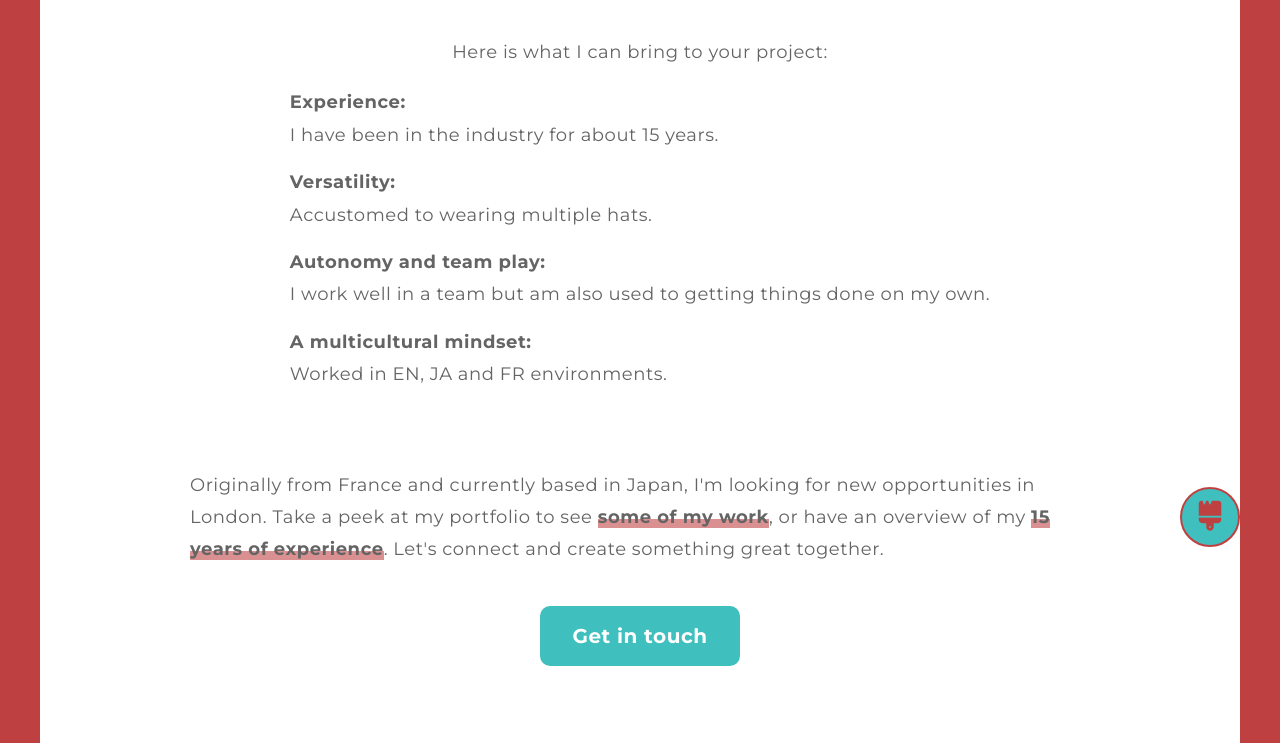
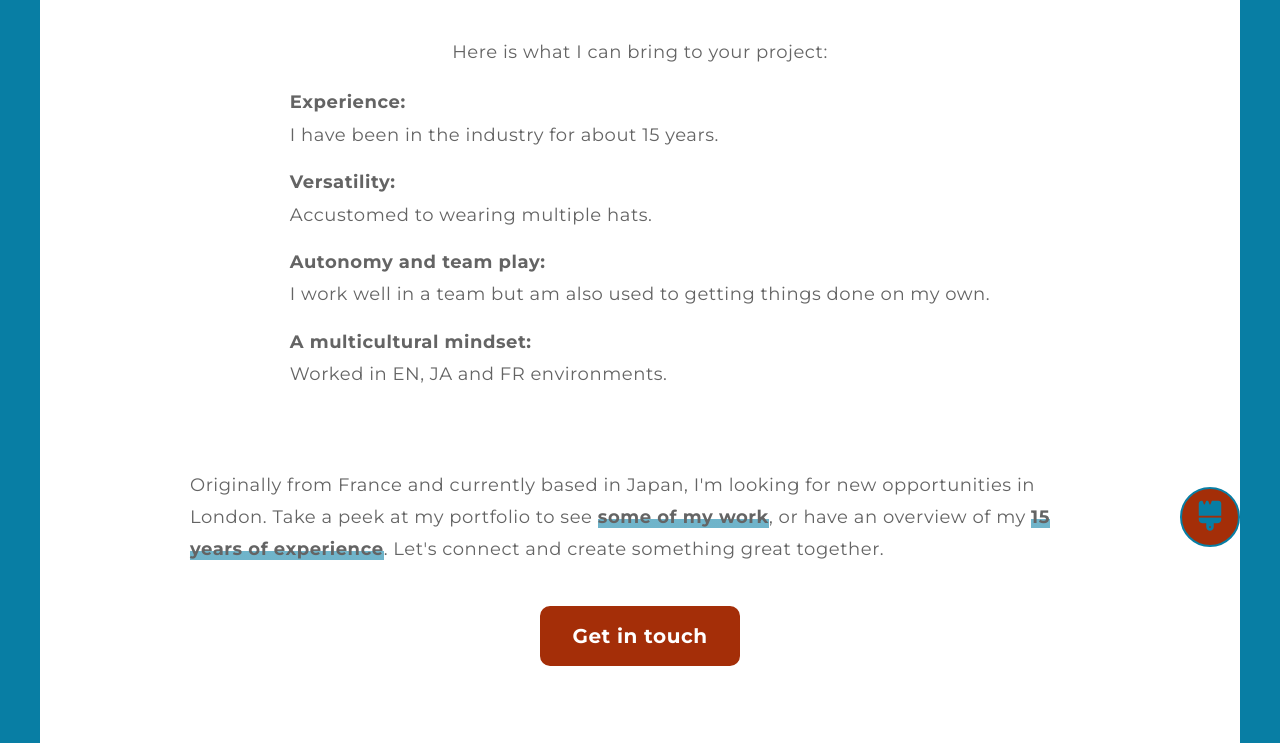
Before and after one commit to thomas-figved/portfolio, a React app in the folder portfolio/: page / in a window 1280 px wide. Shown: the part 206-949 px from the top of the page. Built offline with nearby package versions, Linux system fonts and the light colour scheme; some packages are replaced by stand-ins of ours; what data would draw is missing.

Commit message:
Changing theme color

```diff
--- a/portfolio/src/components/App.js
+++ b/portfolio/src/components/App.js
@@ -45,7 +45,7 @@ function App() {
 
   const actionContentRef = useRef();
   const actionResponse = useRef();
-  const [sliderPickerColor, setSliderPickerColor] = useState("#bf4040");
+  const [sliderPickerColor, setSliderPickerColor] = useState("#087ea4");
 
 
   useEffect(function(){
@@ -81,7 +81,7 @@ function App() {
   }
 
   const handleReset = function(e) {
-    setSliderPickerColor("#bf4040");
+    setSliderPickerColor("#087ea4");
   }
 
   const handleColorChange = function(color, e) {
--- a/portfolio/src/components/pages/PageResume.js
+++ b/portfolio/src/components/pages/PageResume.js
@@ -144,7 +144,7 @@ function PageResume() {
               <img src={require('images/fr.png')} alt="" className="extra-skills__flag" /> French <span className="extra-skills__item--small">(native)</span>
             </div>
             <div className="extra-skills__item">
-              <img src={require('images/uk.png')} alt="" className="extra-skills__flag" /> English <span className="extra-skills__item--small">(full working proficiency)</span>
+              <img src={require('images/uk.png')} alt="" className="extra-skills__flag" /> English <span className="extra-skills__item--small">(full working proficiency - PTE Academic UKVI score 84)</span>
             </div>
             <div className="extra-skills__item">
               <img src={require('images/jp.png')} alt="" className="extra-skills__flag" /> Japanese <span className="extra-skills__item--small">(intermediary level, JLPT N3)</span>
--- a/portfolio/src/styles/common/_variables-css.scss
+++ b/portfolio/src/styles/common/_variables-css.scss
@@ -1,12 +1,12 @@
 :root {
   --background-color: #fff;
-  --primary-color: #bf4040;
-  --secondary-color: #40bfbf;
-  --washed-primary-color: #bf404094;
+  --primary-color: #087ea4;
+  --secondary-color: #a42e08;
+  --washed-primary-color: #087ea494;
   --text-color: #646464;
   --text-over-accent: #fff;
-  --svg-primary-filter: brightness(0) saturate(100%) invert(24%) sepia(27%) saturate(4781%) hue-rotate(343deg) brightness(113%) contrast(68%);
-  --svg-secondary-filter: brightness(0) saturate(100%) invert(98%) sepia(17%) saturate(5526%) hue-rotate(138deg) brightness(80%) contrast(83%);
+  --svg-primary-filter: brightness(0) saturate(100%) invert(33%) sepia(52%) saturate(1713%) hue-rotate(163deg) brightness(96%) contrast(94%);
+  --svg-secondary-filter: brightness(0) saturate(100%) invert(17%) sepia(61%) saturate(4109%) hue-rotate(13deg) brightness(95%) contrast(94%);
   --svg-text-filter: invert(40%) sepia(13%) saturate(0%) hue-rotate(218deg) brightness(89%) contrast(84%);
   --svg-white-filter: invert(100%) sepia(100%) saturate(0%) hue-rotate(302deg) brightness(103%) contrast(103%);
 }
```
